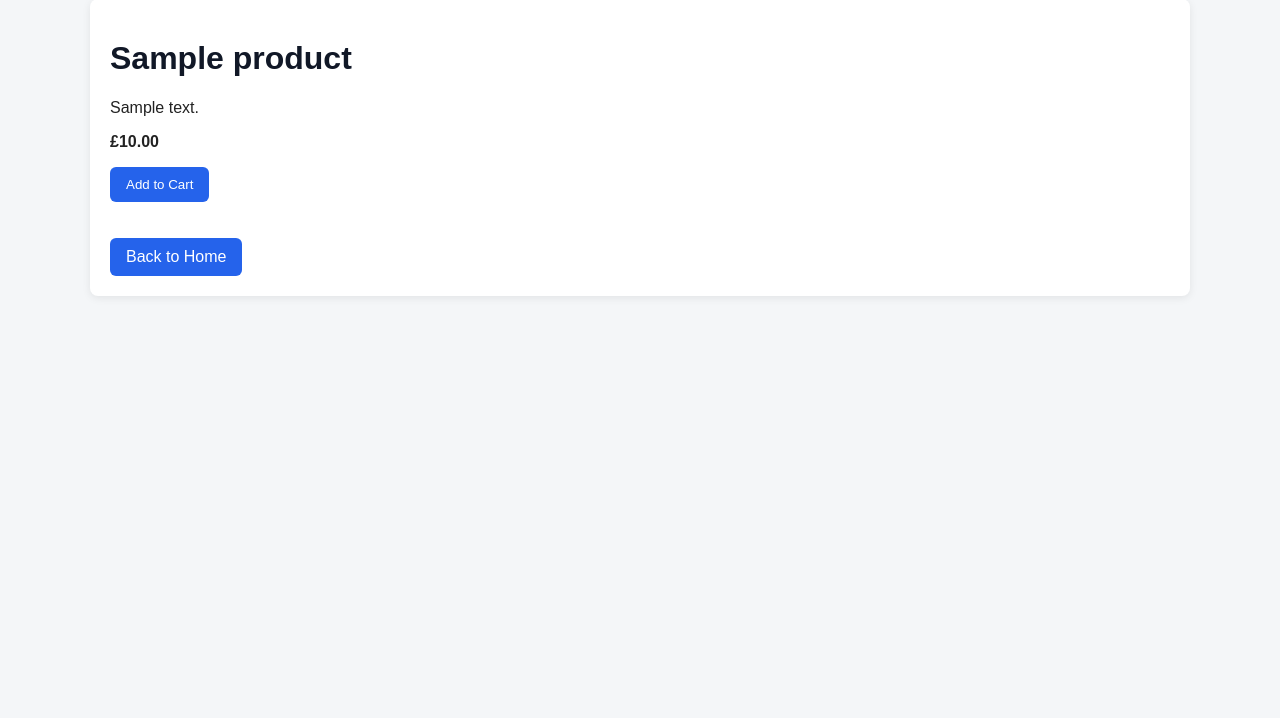
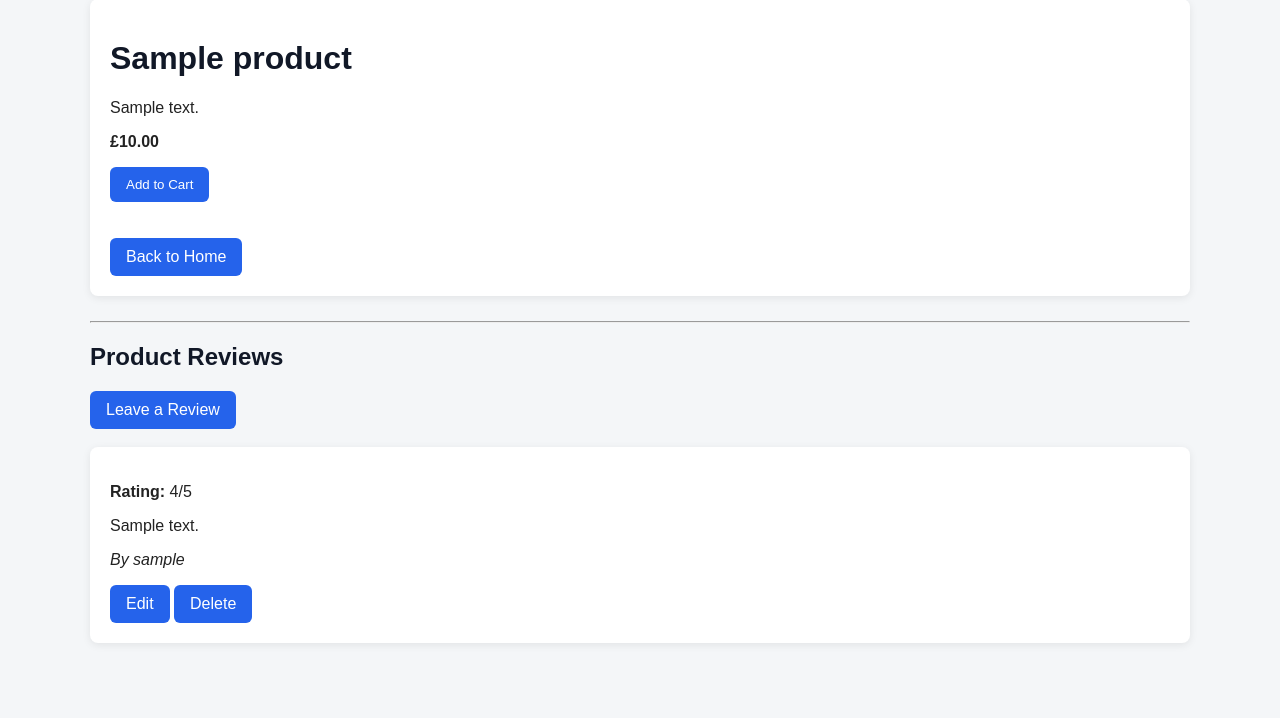
Before and after one commit to GabeColetta24/gamegear_store, a Django app: page /products/1/ in a window 1280 px wide. Shown: the part 101-819 px from the top of the page. Before the commit the page ends 377 px from the top, so only its background shows below. Run offline with Django 4.2, Linux system fonts and the light colour scheme; a user stored in the database is signed in; tables that the repository leaves empty hold one stand-in row (values such as "Sample post").

Commit message:
Add frontend product review CRUD functionality

```diff
--- a/gamegear_store/urls.py
+++ b/gamegear_store/urls.py
@@ -41,6 +41,9 @@ urlpatterns = [
     # Checkout app URLs
     path('checkout/', include('checkout.urls')),
 
+    # Review app URLs
+    path('reviews/', include('reviews.urls')),
+
     # Newsletter app URLs
     path('newsletter/', include('newsletter.urls')),
 
--- a/products/templates/products/product_detail.html
+++ b/products/templates/products/product_detail.html
@@ -57,4 +57,55 @@
 
 </div>
 
+<hr>
+
+<!-- Product reviews section -->
+<h2>Product Reviews</h2>
+
+<!-- Add review button for logged-in users -->
+{% if user.is_authenticated %}
+    <a class="button" href="{% url 'add_review' product.id %}">
+        Leave a Review
+    </a>
+{% else %}
+    <p>
+        <a href="{% url 'login' %}">Log in</a> to leave a review.
+    </p>
+{% endif %}
+
+<br><br>
+
+<!-- Display existing reviews -->
+{% for review in product.reviews.all %}
+
+    <div class="product-card">
+
+        <!-- Review rating -->
+        <p><strong>Rating:</strong> {{ review.rating }}/5</p>
+
+        <!-- Review comment -->
+        <p>{{ review.comment }}</p>
+
+        <!-- Review author -->
+        <p><em>By {{ review.user.username }}</em></p>
+
+        <!-- Edit and delete links for review owner -->
+        {% if review.user == user %}
+            <a class="button" href="{% url 'edit_review' review.id %}">
+                Edit
+            </a>
+
+            <a class="button" href="{% url 'delete_review' review.id %}">
+                Delete
+            </a>
+        {% endif %}
+
+    </div>
+
+{% empty %}
+
+    <p>No reviews yet.</p>
+
+{% endfor %}
+
 {% endblock %}
--- /dev/null
+++ b/reviews/urls.py
@@ -0,0 +1,10 @@
+from django.urls import path
+from .views import add_review, edit_review, delete_review
+
+
+# Review app URL patterns
+urlpatterns = [
+    path('add/<int:product_id>/', add_review, name='add_review'),
+    path('edit/<int:review_id>/', edit_review, name='edit_review'),
+    path('delete/<int:review_id>/', delete_review, name='delete_review'),
+]
```
Also changed, not shown: reviews/forms.py (added, +19 -0 lines), reviews/templates/reviews/review_form.html (added, +29 -0 lines), reviews/views.py (+73 -2 lines).
